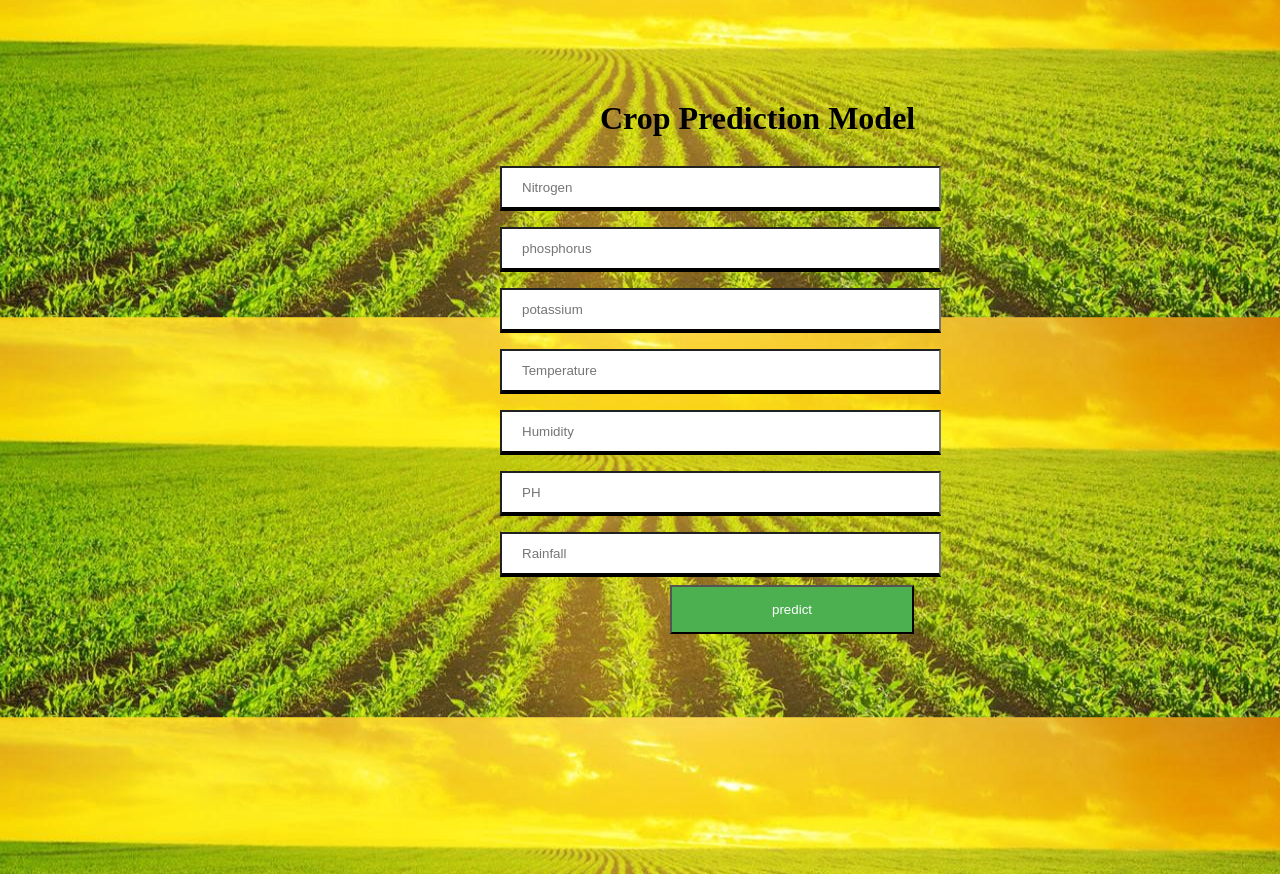
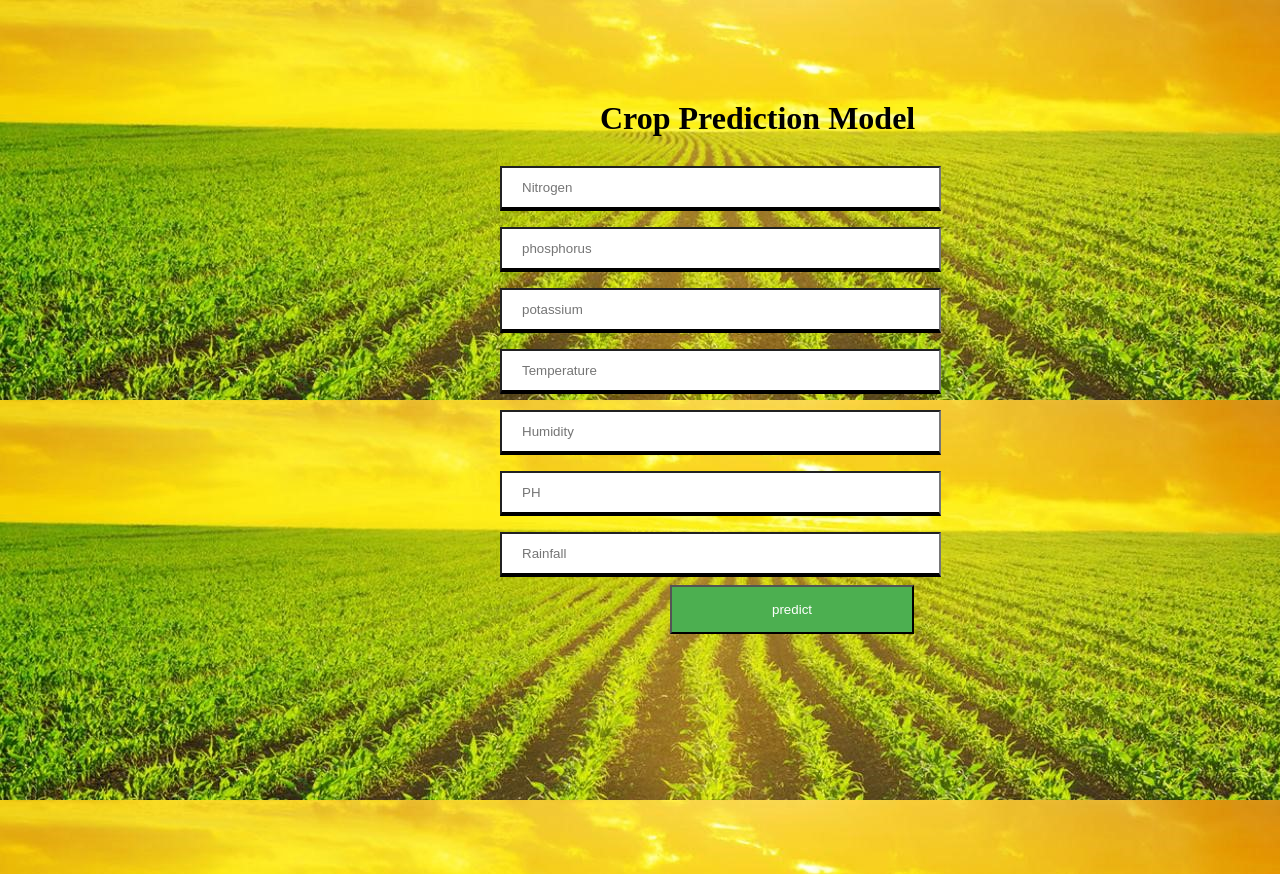
Before and after one commit to abidi5087-AI/Crop-Prediction-Model-REST-API-, a Flask app: page / in a window 1280 px wide. Shown: the top 874 px of the page. Run offline with Flask 2, Linux system fonts and the light colour scheme; parts of the project's set-up code (start-up, migrations or seed data) failed here and were passed over.

Commit message:
Update style.css

```diff
--- a/static/style.css
+++ b/static/style.css
@@ -1,6 +1,5 @@
 body {
         background-image: url('app.jpeg');
-        background-position: center;
         margin-top: 100px;
         margin-bottom: 2000px;
         margin-left: 500px;
```
